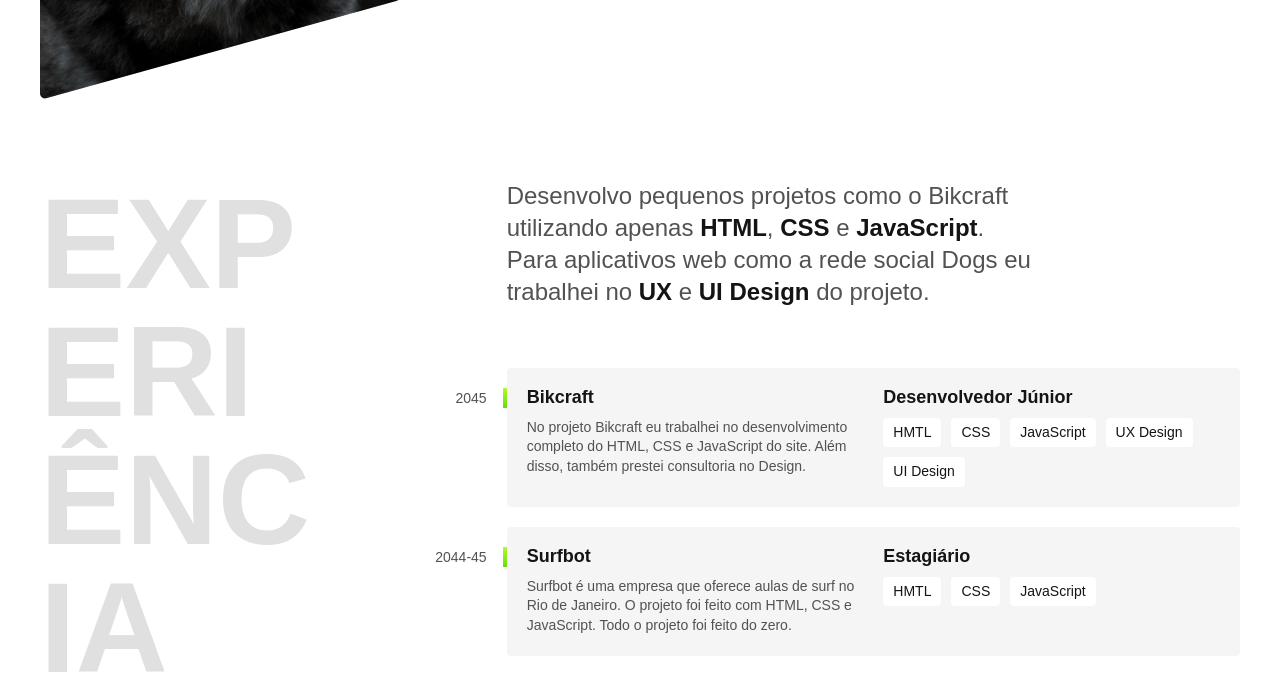
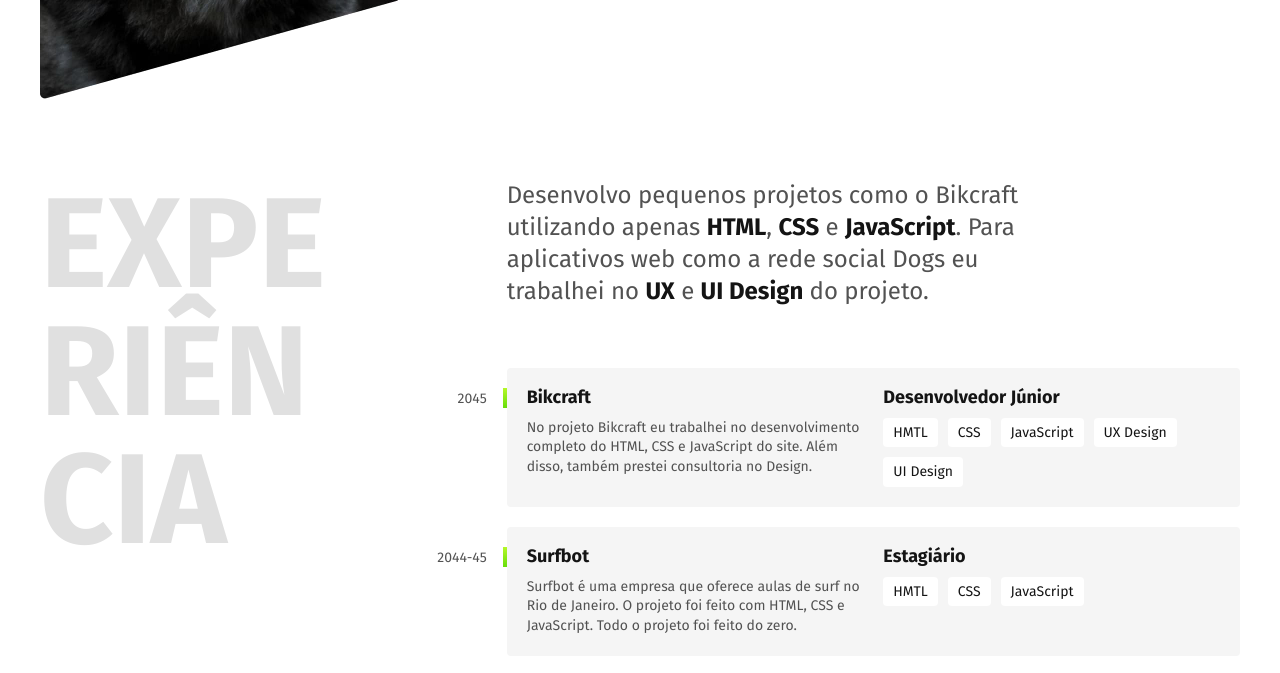
Before and after one commit to rodikinchoku/Origamid, a plain HTML site: page Html_Css_para_iniciantes/portifolio/index.html in a window 1280 px wide. Shown: the part 583-1256 px from the top of the page. Drawn offline with Linux system fonts and the light colour scheme.

Commit message:
feat: add favicon, font and fixed font name on global css

```diff
--- a/Html_Css_para_iniciantes/portifolio/css/global.css
+++ b/Html_Css_para_iniciantes/portifolio/css/global.css
@@ -1,5 +1,5 @@
 body {
-  font-family: 'Fire Sans', Arial, sans-serif;
+  font-family: 'Fira Sans', Arial, sans-serif;
   margin: 0px;
   color: #141414;
 }
--- a/Html_Css_para_iniciantes/portifolio/index.html
+++ b/Html_Css_para_iniciantes/portifolio/index.html
@@ -8,6 +8,11 @@
   <meta name="description" content="Desenvolvedor Front End & UX/UI Designer
   Localizado no Rio de Janeiro">
   <link rel="stylesheet" href="./css/style.css">
+  <link rel="icon" href="./favicon.svg" type="image/svg">
+
+  <link rel="preconnect" href="https://fonts.googleapis.com">
+  <link rel="preconnect" href="https://fonts.gstatic.com" crossorigin>
+  <link href="https://fonts.googleapis.com/css2?family=Fira+Sans:wght@400;700&display=swap" rel="stylesheet">
 </head>
 
 <body>
@@ -143,4 +148,5 @@
   </footer>
 
 </body>
+
 </html>
```
Also changed, not shown: Html_Css_para_iniciantes/portifolio/favicon.svg (added).
